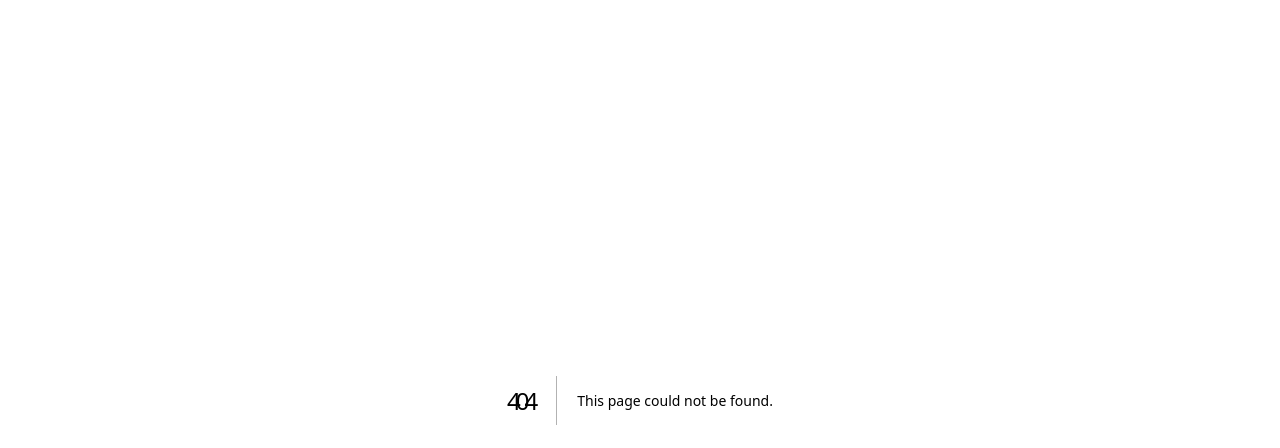
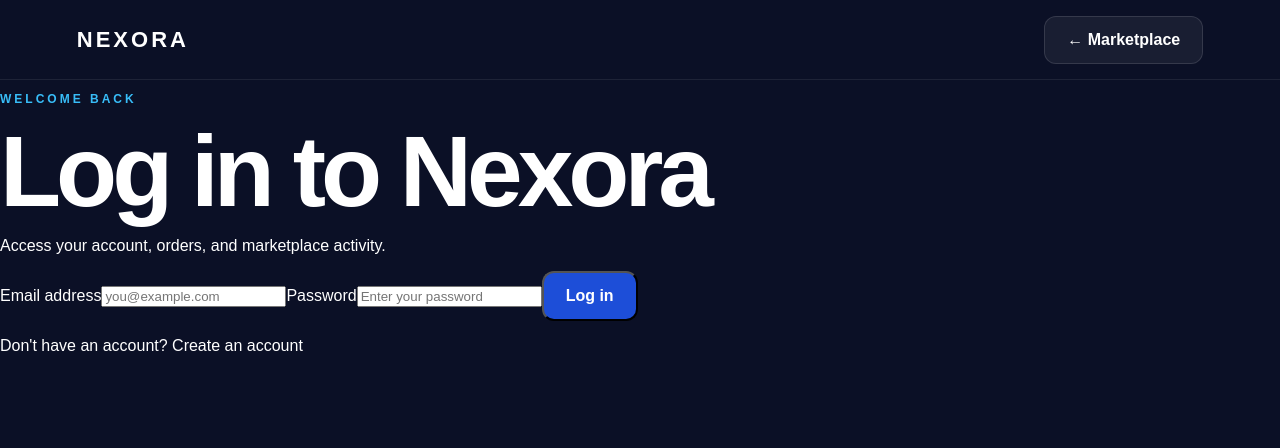
Before and after one commit to Globallinkexpress/-nexora-market-02, a Next.js app: page /login in a window 1280 px wide. Before the commit this address had no page. Shown: the top 448 px of the page. Built offline with nearby package versions, Linux system fonts and the light colour scheme.

Commit message:
Create page.js

```diff
--- /dev/null
+++ b/app/login/page.js
@@ -0,0 +1,56 @@
+export default function LoginPage() {
+  return (
+    <main className="authPage">
+      <nav className="nav">
+        <a href="/" className="logo">
+          NEXORA
+        </a>
+
+        <a href="/marketplace" className="secondary">
+          ← Marketplace
+        </a>
+      </nav>
+
+      <section className="authContainer">
+        <div className="authCard">
+          <p className="eyebrow">WELCOME BACK</p>
+
+          <h1>Log in to Nexora</h1>
+
+          <p className="authSubtitle">
+            Access your account, orders, and marketplace activity.
+          </p>
+
+          <form className="authForm">
+            <label>
+              Email address
+              <input
+                type="email"
+                name="email"
+                placeholder="you@example.com"
+              />
+            </label>
+
+            <label>
+              Password
+              <input
+                type="password"
+                name="password"
+                placeholder="Enter your password"
+              />
+            </label>
+
+            <button type="submit" className="primary authButton">
+              Log in
+            </button>
+          </form>
+
+          <p className="authFooter">
+            Don't have an account?{" "}
+            <a href="/signup">Create an account</a>
+          </p>
+        </div>
+      </section>
+    </main>
+  );
+}
```
